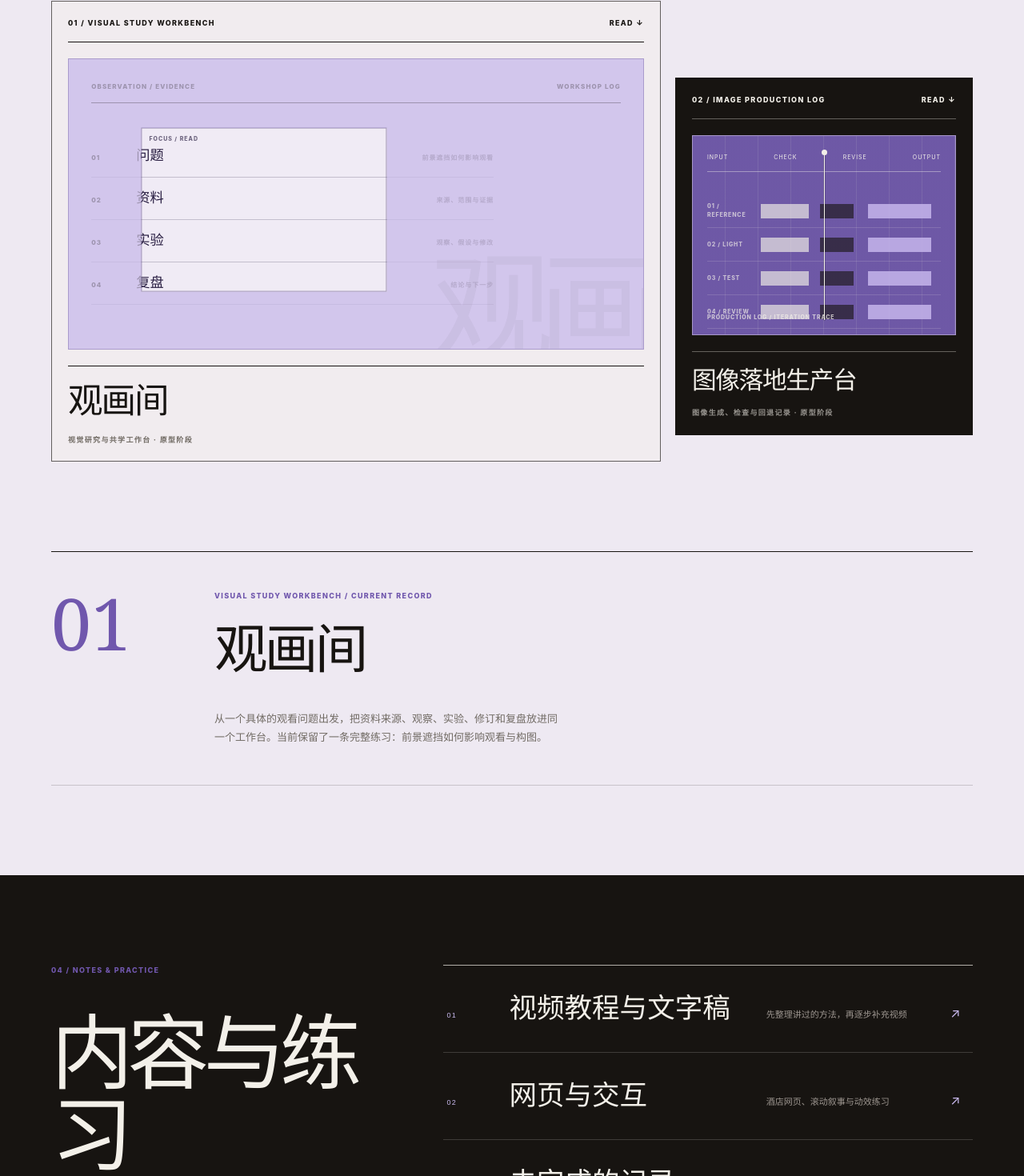
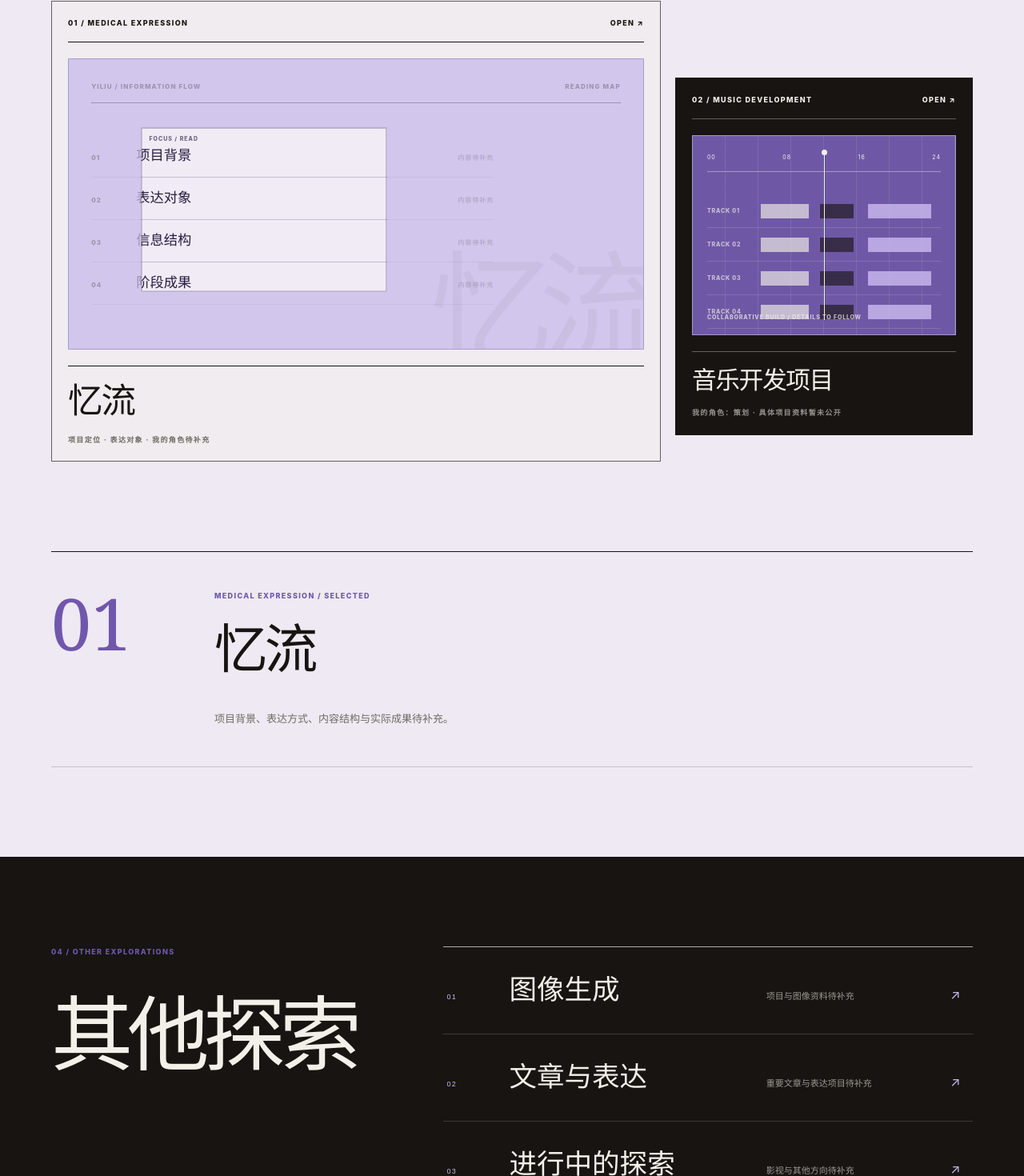
Before and after one commit to xingyuww/xingyuww.github.io, a Next.js app: page / in a window 1280 px wide. Shown: the part 1081-2551 px from the top of the page at 80% size. Built offline with nearby package versions, Linux system fonts and the light colour scheme.

Commit message:
Restore original personal site snapshot

```diff
--- a/app/handoff/handoff-study.tsx
+++ b/app/handoff/handoff-study.tsx
@@ -10,8 +10,8 @@ export default function HandoffStudy() {
         <p>PERSONAL SITE / 2026</p>
         <nav aria-label="主导航">
           <a href="#about">关于</a>
-          <a href="#work">记录</a>
-          <a href="#explorations">内容</a>
+          <a href="#work">作品</a>
+          <a href="#contact">联系</a>
         </nav>
         <span>{profile.location}</span>
       </header>
@@ -55,15 +55,15 @@ export default function HandoffStudy() {
         <div className={styles.bottomLine} aria-hidden="true">
           <span>01 / QUESTION &amp; POSITION</span>
           <i />
-          <span>NEXT / CURRENT RECORDS ↓</span>
+          <span>NEXT / PROJECTS ↓</span>
         </div>
       </section>
 
       <section className={styles.works} id="work" aria-labelledby="works-title">
         <div className={styles.worksIntro}>
-          <p className={styles.sectionMarker}>03 / CURRENT RECORDS</p>
-          <h2 id="works-title">近期记录</h2>
-          <p className={styles.worksNote}>这里只放少量已经能够说明问题、过程和阶段结果的内容；它们仍是原型，不被包装成成熟产品。</p>
+          <p className={styles.sectionMarker}>03 / SELECTED PROJECTS</p>
+          <h2 id="works-title">主要项目</h2>
+          <p className={styles.worksNote}>“忆流”与音乐开发项目使用各自的交互语言；未确定资料保留为空位。</p>
         </div>
 
         <ProjectShowcase />
@@ -71,8 +71,8 @@ export default function HandoffStudy() {
 
       <section className={styles.explorations} id="explorations" aria-labelledby="explorations-title">
         <div>
-          <p className={styles.sectionMarker}>04 / NOTES &amp; PRACTICE</p>
-          <h2 id="explorations-title">内容与练习</h2>
+          <p className={styles.sectionMarker}>04 / OTHER EXPLORATIONS</p>
+          <h2 id="explorations-title">其他探索</h2>
         </div>
         <div className={styles.explorationIndex}>
           {explorations.map((exploration) => (
--- a/app/handoff/project-showcase.tsx
+++ b/app/handoff/project-showcase.tsx
@@ -7,18 +7,18 @@ import styles from './handoff.module.css';
 type ProjectKey = (typeof featuredProjects)[number]['key'];
 
 const readingRows = [
-  ['01', '问题', '前景遮挡如何影响观看'],
-  ['02', '资料', '来源、范围与证据'],
-  ['03', '实验', '观察、假设与修改'],
-  ['04', '复盘', '结论与下一步'],
+  ['01', '项目背景', '内容待补充'],
+  ['02', '表达对象', '内容待补充'],
+  ['03', '信息结构', '内容待补充'],
+  ['04', '阶段成果', '内容待补充'],
 ] as const;
 
 function ReadingLayer({ className }: { className: string }) {
   return (
     <div className={`${styles.readingLayer} ${className}`}>
       <div className={styles.readingHeading}>
-        <span>OBSERVATION / EVIDENCE</span>
-        <span>WORKSHOP LOG</span>
+        <span>YILIU / INFORMATION FLOW</span>
+        <span>READING MAP</span>
       </div>
       <div className={styles.readingRows}>
         {readingRows.map(([number, label, value]) => (
@@ -29,27 +29,25 @@ function ReadingLayer({ className }: { className: string }) {
           </p>
         ))}
       </div>
-      <strong className={styles.readingWord}>观画</strong>
+      <strong className={styles.readingWord}>忆流</strong>
     </div>
   );
 }
 
-const productionTracks = ['REFERENCE', 'LIGHT', 'TEST', 'REVIEW'];
-
-function ProductionBoard() {
+function MusicBoard() {
   return (
     <div className={styles.musicBoard}>
-      <div className={styles.musicScale}><span>INPUT</span><span>CHECK</span><span>REVISE</span><span>OUTPUT</span></div>
+      <div className={styles.musicScale}><span>00</span><span>08</span><span>16</span><span>24</span></div>
       <div className={styles.musicTracks}>
-        {productionTracks.map((track, index) => (
+        {[1, 2, 3, 4].map((track) => (
           <div className={styles.musicTrack} key={track}>
-            <span>0{index + 1} / {track}</span>
+            <span>TRACK 0{track}</span>
             <div><i /><i /><i /></div>
           </div>
         ))}
       </div>
       <i className={styles.musicPlayhead} />
-      <p className={styles.musicStatus}>PRODUCTION LOG / ITERATION TRACE</p>
+      <p className={styles.musicStatus}>COLLABORATIVE BUILD / DETAILS TO FOLLOW</p>
     </div>
   );
 }
@@ -72,7 +70,7 @@ function moveLayers(event: PointerEvent<HTMLAnchorElement>) {
 }
 
 function resetLayers(event: PointerEvent<HTMLAnchorElement>) {
-  const isReadingProject = event.currentTarget.dataset.projectKind === 'workshop';
+  const isReadingProject = event.currentTarget.dataset.projectKind === 'yiliu';
   event.currentTarget.style.setProperty('--pointer-x', '0px');
   event.currentTarget.style.setProperty('--pointer-y', '0px');
   event.currentTarget.style.setProperty('--cursor-x', isReadingProject ? '34%' : '50%');
@@ -80,7 +78,7 @@ function resetLayers(event: PointerEvent<HTMLAnchorElement>) {
 }
 
 export default function ProjectShowcase() {
-  const [activeProject, setActiveProject] = useState<ProjectKey>('workshop');
+  const [activeProject, setActiveProject] = useState<ProjectKey>('yiliu');
   const active = featuredProjects.find((project) => project.key === activeProject) ?? featuredProjects[0];
 
   return (
@@ -92,13 +90,13 @@ export default function ProjectShowcase() {
             href={project.href}
             key={project.key}
             data-project-kind={project.key}
-            onClick={() => setActiveProject(project.key)}
+            onClick={project.key === 'yiliu' ? () => setActiveProject(project.key) : undefined}
             onPointerLeave={resetLayers}
             onPointerMove={moveLayers}
           >
             <div className={styles.cardTopline}>
               <span>{project.number} / {project.label}</span>
-              <span>READ ↓</span>
+              <span>OPEN ↗</span>
             </div>
 
             <div
@@ -113,7 +111,7 @@ export default function ProjectShowcase() {
                   <i className={styles.readingCursor} />
                 </>
               ) : (
-                <ProductionBoard />
+                <MusicBoard />
               )}
             </div>
 
@@ -128,7 +126,7 @@ export default function ProjectShowcase() {
       <article className={styles.projectDetail} id="project-detail" aria-live="polite">
         <span>{active.number}</span>
         <div>
-          <p>{active.label} / CURRENT RECORD</p>
+          <p>{active.label} / SELECTED</p>
           <h3>{active.title}</h3>
           <p>{active.detail}</p>
         </div>
--- a/app/projects/music/page.tsx
+++ b/app/projects/music/page.tsx
@@ -1,49 +1,93 @@
 import type { Metadata } from 'next';
 import Link from 'next/link';
+import { featuredProjects } from '@/content/site-content';
 import styles from './music-project.module.css';
 
+const project = featuredProjects.find((item) => item.key === 'music')!;
+
 export const metadata: Metadata = {
-  title: '内容已整理',
-  description: '原有占位项目已从主要项目中移除，相关内容回到个人站继续整理。',
+  title: '音乐开发项目',
+  description: '一个由星语担任策划、目前具体资料尚未公开的音乐开发项目。',
 };
 
-export default function ArchivedProjectPage() {
+const trackNames = ['SOURCE', 'VOICE', 'RHYTHM', 'TEXTURE', 'OUTPUT'];
+
+export default function MusicProjectPage() {
   return (
     <main className={styles.page}>
       <header className={styles.header}>
-        <Link href="/#work">← 返回近期记录</Link>
-        <span>ARCHIVE / 2026</span>
+        <Link href="/#work">← 返回主要项目</Link>
+        <span>{project.number} / {project.label}</span>
         <span>星语 / 2026</span>
       </header>
 
-      <section className={styles.hero} aria-labelledby="archive-title">
+      <section className={styles.hero} aria-labelledby="music-title">
         <div className={styles.titleBlock}>
-          <p className={styles.eyebrow}>ARCHIVE NOTICE</p>
-          <h1 id="archive-title">内容已整理到首页</h1>
+          <p className={styles.eyebrow}>PROJECT PAGE / MATERIALS PENDING</p>
+          <h1 id="music-title">{project.title}</h1>
           <p className={styles.lead}>
-            原来的音乐开发页面只有占位说明，没有足够资料支撑一个独立项目，因此不再作为主要项目展示。
+            一句话介绍待补充：传统项目的音乐分轨，将在资料确认后补全它具体解决什么问题。
           </p>
         </div>
 
         <dl className={styles.statusGrid}>
           <div>
-            <dt>整理原则</dt>
-            <dd>不使用空项目填满页面</dd>
+            <dt>我的角色</dt>
+            <dd>策划</dd>
           </div>
           <div>
-            <dt>当前内容</dt>
-            <dd>近期记录、文字稿与网页练习</dd>
+            <dt>公开状态</dt>
+            <dd>具体项目资料暂未公开</dd>
           </div>
           <div>
-            <dt>后续更新</dt>
-            <dd>资料明确后再建立独立页面</dd>
+            <dt>项目名称</dt>
+            <dd>待补充</dd>
           </div>
         </dl>
       </section>
 
+      <section className={styles.trackSection} aria-labelledby="track-title">
+        <div className={styles.trackHeading}>
+          <p>01 / PROJECT STRUCTURE</p>
+          <h2 id="track-title">把项目理解为一组正在形成的分轨。</h2>
+          <span>这里先呈现结构，不虚构尚未公开的内容。</span>
+        </div>
+
+        <div className={styles.trackBoard} aria-label="音乐分轨结构示意">
+          <div className={styles.scale}><span>00</span><span>08</span><span>16</span><span>24</span><span>32</span></div>
+          <div className={styles.tracks}>
+            {trackNames.map((track, index) => (
+              <div className={styles.track} key={track}>
+                <span>0{index + 1} / {track}</span>
+                <div><i /><i /><i /></div>
+              </div>
+            ))}
+          </div>
+          <i className={styles.playhead} aria-hidden="true" />
+        </div>
+      </section>
+
+      <section className={styles.infoSection} aria-label="项目资料补充清单">
+        <article>
+          <span>01</span>
+          <h2>项目介绍</h2>
+          <p>补充一句话：这个项目是什么、面向谁，以及音乐分轨在其中起到什么作用。</p>
+        </article>
+        <article>
+          <span>02</span>
+          <h2>我的工作</h2>
+          <p>当前已确认：策划。后续补充你的具体职责、合作方式和关键判断。</p>
+        </article>
+        <article>
+          <span>03</span>
+          <h2>项目资料</h2>
+          <p>具体资料暂未公开。图片、过程材料和外部链接将在允许公开后补充。</p>
+        </article>
+      </section>
+
       <footer className={styles.footer}>
-        <Link href="/#work">返回近期记录</Link>
-        <span>ARCHIVED PLACEHOLDER</span>
+        <Link href="/#work">返回主要项目</Link>
+        <span>DETAILS WILL FOLLOW</span>
       </footer>
     </main>
   );
--- a/content/site-content.ts
+++ b/content/site-content.ts
@@ -2,7 +2,7 @@ export const profile = {
   displayName: '星语',
   romanizedName: 'XINGYU',
   location: 'CHENGDU · CN',
-  focus: 'AI 创作与交互实验',
+  focus: 'AI 开发与探索',
   heroQuestion: [
     'AI时代，',
     '人与AI如何一起发展？',
@@ -16,97 +16,55 @@ export const profile = {
   ],
   heroPosition: [
     '不只得到更好的结果，',
-    '也把过程整理成可以继续使用的方法。',
+    '也在协作中建立更高的专业上限。',
   ],
 } as const;
 
 export const featuredProjects = [
   {
-    key: 'workshop',
+    key: 'yiliu',
     number: '01',
-    label: 'VISUAL STUDY WORKBENCH',
-    title: '观画间',
+    label: 'MEDICAL EXPRESSION',
+    title: '忆流',
     href: '#project-detail',
-    note: '视觉研究与共学工作台 · 原型阶段',
-    detail: '从一个具体的观看问题出发，把资料来源、观察、实验、修订和复盘放进同一个工作台。当前保留了一条完整练习：前景遮挡如何影响观看与构图。',
+    note: '项目定位 · 表达对象 · 我的角色待补充',
+    detail: '项目背景、表达方式、内容结构与实际成果待补充。',
   },
   {
-    key: 'visual',
+    key: 'music',
     number: '02',
-    label: 'IMAGE PRODUCTION LOG',
-    title: '图像落地生产台',
-    href: '#project-detail',
-    note: '图像生成、检查与回退记录 · 原型阶段',
-    detail: '围绕主页横幅图像，把参考冻结、光影分析、试产、拒收和下一轮修改串成可追溯记录。重点不是展示一张“完成图”，而是留下判断过程。',
+    label: 'MUSIC DEVELOPMENT',
+    title: '音乐开发项目',
+    href: '/projects/music',
+    note: '我的角色：策划 · 具体项目资料暂未公开',
+    detail: '一句话介绍待补充：传统项目的音乐分轨，将在资料确认后补全具体表达。',
   },
 ] as const;
 
 export const explorations = [
   {
     number: '01',
-    slug: 'tutorials',
-    label: 'VIDEO NOTES & SCRIPTS',
-    title: '视频教程与文字稿',
-    note: '先整理讲过的方法，再逐步补充视频',
-    description: '把已经讲过、做过的内容先整理成可以阅读的文字稿，包括参考拆解、生成过程、修改依据和最终实现。视频尚未整理完成的部分，不设置空播放入口。',
-    sections: [
-      {
-        title: '先整理文字稿',
-        body: '先把教程要解决的问题、操作步骤和关键判断写清楚，让内容即使脱离视频也能够阅读。',
-      },
-      {
-        title: '再补视频',
-        body: '视频、配音和演示素材准备好之后，再把它们补进对应文章，而不是为了填满页面先放占位内容。',
-      },
-      {
-        title: '保留修改过程',
-        body: '每一篇尽量记录第一版哪里不够、后来改了什么，以及哪些方法可以继续复用。',
-      },
-    ],
+    slug: 'image',
+    label: 'IMAGE GENERATION',
+    title: '图像生成',
+    note: '项目与图像资料待补充',
+    description: '图像生成相关项目、实验过程与最终作品将在资料补充后更新。',
   },
   {
     number: '02',
-    slug: 'web',
-    label: 'WEB & INTERACTION',
-    title: '网页与交互',
-    note: '酒店网页、滚动叙事与动效练习',
-    description: '这里记录网页内容、页面结构和交互实现。现阶段主要包括酒店网站、滚动叙事页面，以及对滚轮锁定、入场退场、视差和文字节奏的练习。',
-    sections: [
-      {
-        title: '页面内容',
-        body: '先说明网页面向谁、希望对方记住什么，再决定标题、说明文字、图片和行动入口。',
-      },
-      {
-        title: '滚动与动效',
-        body: '滚动不只是把页面向下移动，而是控制镜头推进、遮罩切换、分层视差和文字出现的时间。',
-      },
-      {
-        title: '当前状态',
-        body: 'Lumen House 与酒店滚动网页已有可打开版本；其余动效练习仍在整理，后续只补充能够说明清楚的部分。',
-      },
-    ],
+    slug: 'expression',
+    label: 'WRITING & EXPRESSION',
+    title: '文章与表达',
+    note: '重要文章与表达项目待补充',
+    description: '文章索引、口播表达与相关内容项目将在资料补充后整理。',
   },
   {
     number: '03',
-    slug: 'work-in-progress',
-    label: 'WORK IN PROGRESS',
-    title: '未完成的记录',
-    note: '不把原型包装成已经成熟的项目',
-    description: '有些方向已经做过尝试，但还没有形成稳定结果。它们会先留在内部记录里，等到目标、过程和结果都能说清楚时，再进入主要项目。',
-    sections: [
-      {
-        title: '只放能说明的',
-        body: '有明确问题、过程或阶段结果的内容可以出现；只有概念名称、没有实际内容的项目暂时不展示。',
-      },
-      {
-        title: '标明真实状态',
-        body: '原型、练习、暂停和完成会使用不同表述，避免让浏览者误以为所有内容都已经成熟。',
-      },
-      {
-        title: '后续逐步补充',
-        body: '新的文字稿、网页和视频准备好之后，再按同一结构补充，不需要为了更新而重新设计整站。',
-      },
-    ],
+    slug: 'ongoing',
+    label: 'ONGOING EXPLORATIONS',
+    title: '进行中的探索',
+    note: '影视与其他方向待补充',
+    description: '尚在形成中的影视与其他方向会在内容明确后继续补充。',
   },
 ] as const;
 
```
Also changed, not shown: app/explorations/[slug]/page.tsx (+21 -13 lines).
